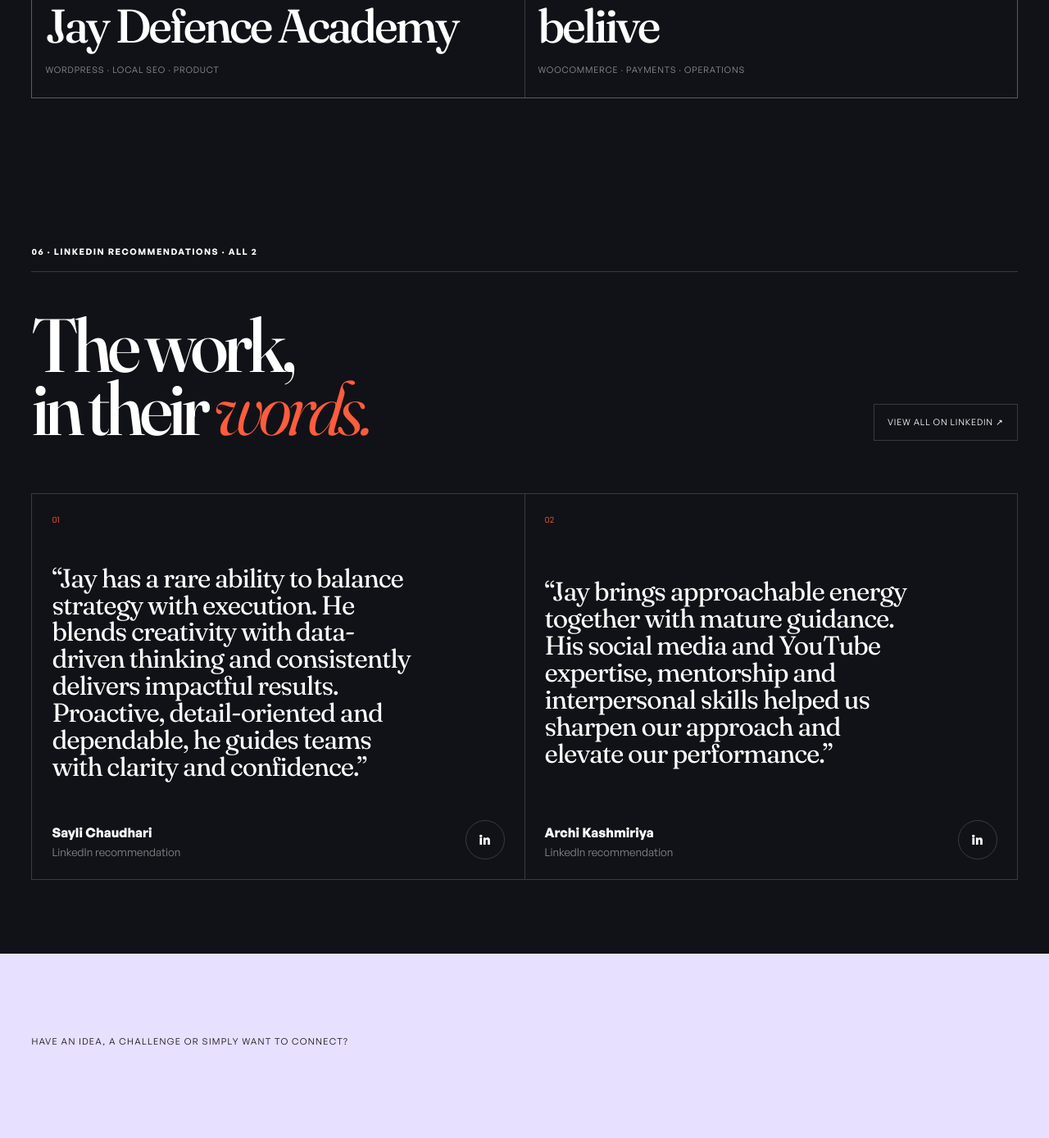
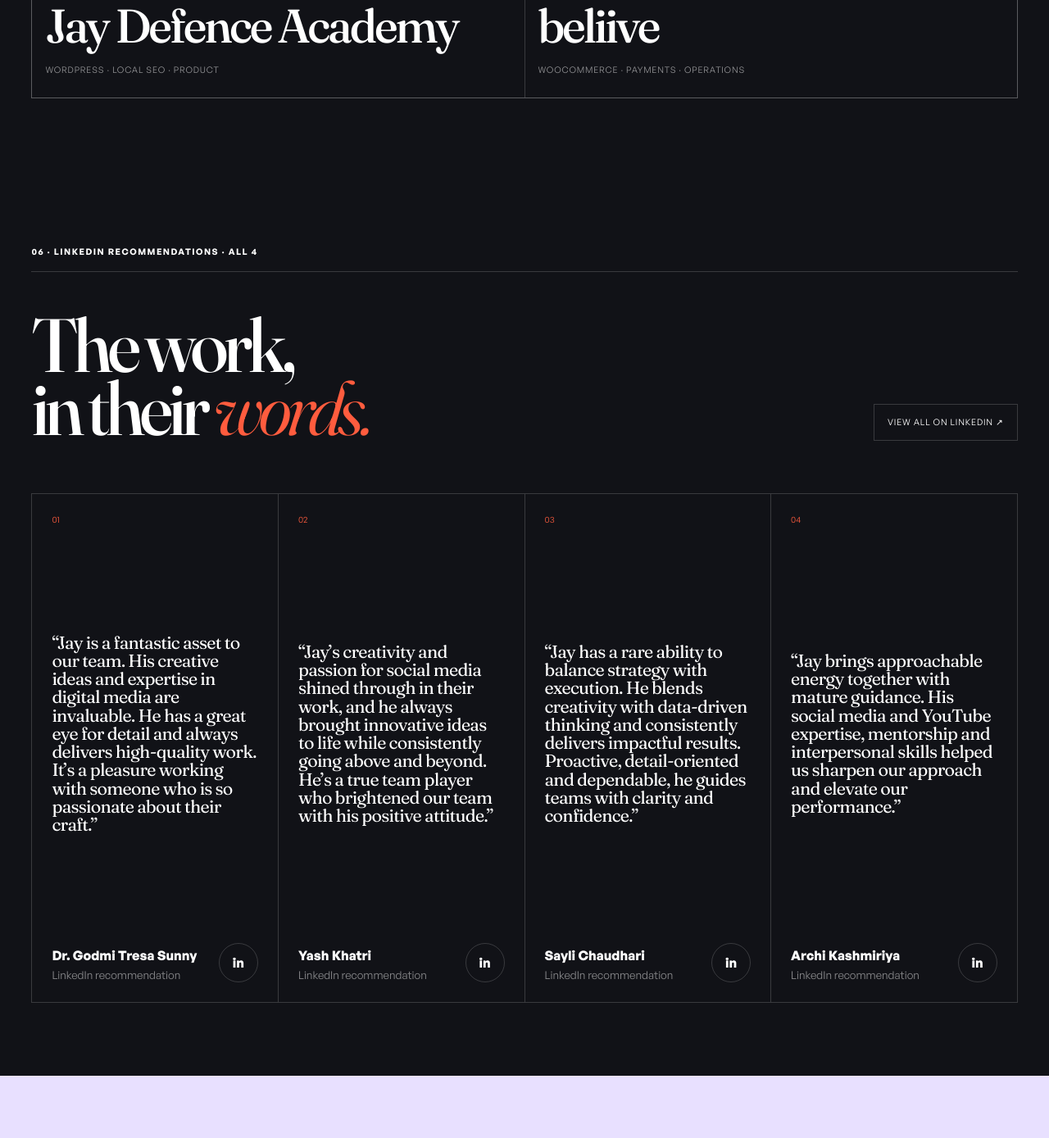
Before and after one commit to jaysahastrabudhe/jay-portfolio, a React (Vite) app: page / in a window 1280 px wide. Shown: the part 9761-11150 px from the top of the page at 82% size. Built offline with nearby package versions, Linux system fonts and the light colour scheme.

Commit message:
Add remaining LinkedIn recommendations

```diff
--- a/src/App.jsx
+++ b/src/App.jsx
@@ -188,7 +188,7 @@ export default function App() {
         </section>
 
         <section className="recommendations section-pad" id="recommendations">
-          <p className="section-index section-index--light">06 · LinkedIn recommendations · All 2</p>
+          <p className="section-index section-index--light">06 · LinkedIn recommendations · All 4</p>
           <div className="recommendations-head"><h2 data-reveal>The work,<br />in their <em>words.</em></h2><a href="https://www.linkedin.com/in/jaysahastrabudhe/details/recommendations/?detailScreenTabIndex=0" target="_blank" rel="noreferrer">View all on LinkedIn <Arrow /></a></div>
           <div className="quote-grid">
             {recommendations.map((item, index) => (
--- a/src/data/portfolio.js
+++ b/src/data/portfolio.js
@@ -38,6 +38,16 @@ export const digitalProducts = [
 
 export const recommendations = [
   {
+    quote: 'Jay is a fantastic asset to our team. His creative ideas and expertise in digital media are invaluable. He has a great eye for detail and always delivers high-quality work. It’s a pleasure working with someone who is so passionate about their craft.',
+    name: 'Dr. Godmi Tresa Sunny',
+    href: 'https://www.linkedin.com/in/jaysahastrabudhe/details/recommendations/?detailScreenTabIndex=0',
+  },
+  {
+    quote: 'Jay’s creativity and passion for social media shined through in their work, and he always brought innovative ideas to life while consistently going above and beyond. He’s a true team player who brightened our team with his positive attitude.',
+    name: 'Yash Khatri',
+    href: 'https://www.linkedin.com/in/jaysahastrabudhe/details/recommendations/?detailScreenTabIndex=0',
+  },
+  {
     quote: 'Jay has a rare ability to balance strategy with execution. He blends creativity with data-driven thinking and consistently delivers impactful results. Proactive, detail-oriented and dependable, he guides teams with clarity and confidence.',
     name: 'Sayli Chaudhari',
     href: 'https://in.linkedin.com/in/sayli-chaudhari-48853576',
```
Also changed, not shown: src/App.css.
